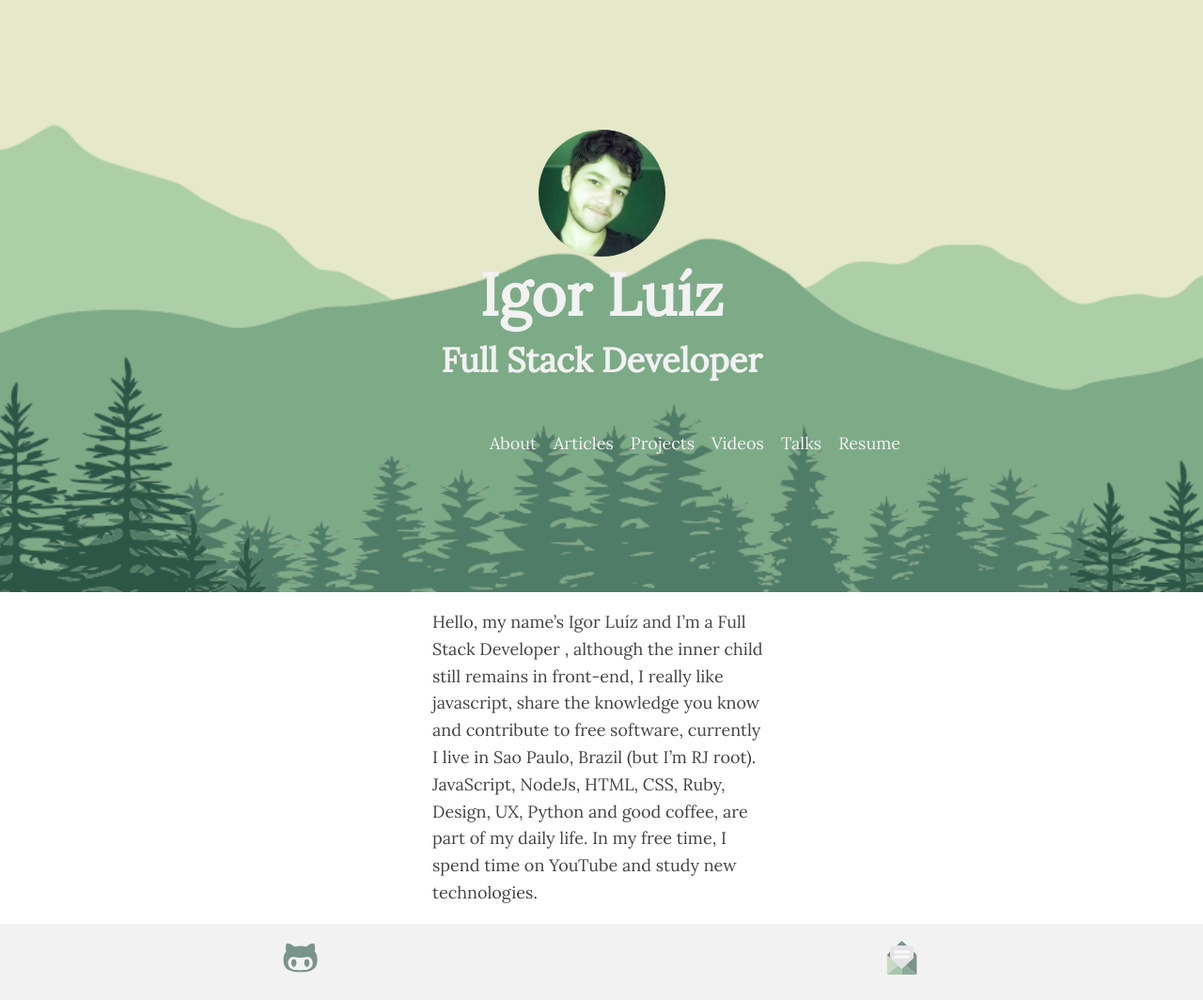
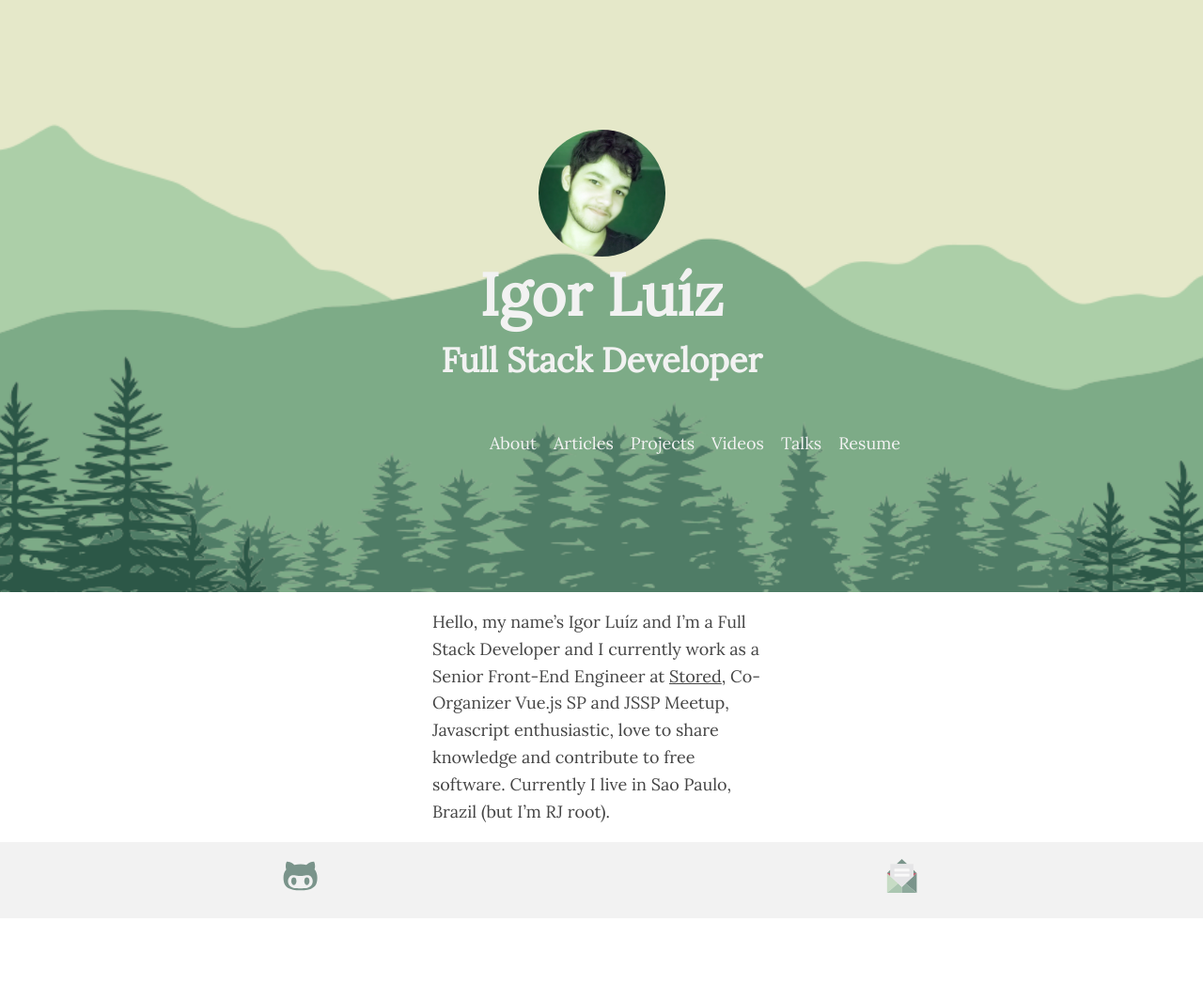
Before and after one commit to Halfeld/website, a Jekyll site: the page built from index.md, in a window 1280 px wide. Shown: the whole page at 94% size. Built offline with Jekyll 4.4.1, drawn with Linux system fonts in a browser that asks for light colours; comment, search, counter and statistics services are not loaded; after the commit the page ends 977 px from its top, so only the background shows below that.

Commit message:
Update my own description

```diff
--- a/_config.yml
+++ b/_config.yml
@@ -9,9 +9,7 @@
     title: Uploads
     output: true
 email: igor@devstacks.com.br
-description: 'Full Stack Developer
-
-'
+description: 'Full Stack Developer'
 baseurl: ''
 url: http://halfeld.github.io
 github_username: halfeld
--- a/index.md
+++ b/index.md
@@ -3,7 +3,4 @@
 index: true
 ---
 
-Hello, my name's {{ site.title }} and I'm a {{ site.description }}, although the inner child still remains in front-end, I really like javascript, share the knowledge you know and contribute to free software, currently I live in Sao Paulo, Brazil (but I'm RJ root).
-
-JavaScript, NodeJs, HTML, CSS, Ruby, Design, UX, Python and good coffee, are part of my daily life.
-In my free time, I spend time on YouTube and study new technologies.
+Hello, my name's {{ site.title }} and I'm a {{ site.description }} and I currently work as a Senior Front-End Engineer at [Stored](stored.com.br), Co-Organizer Vue.js SP and JSSP Meetup, Javascript enthusiastic, love to share knowledge and contribute to free software. Currently I live in Sao Paulo, Brazil (but I'm RJ root).
```
